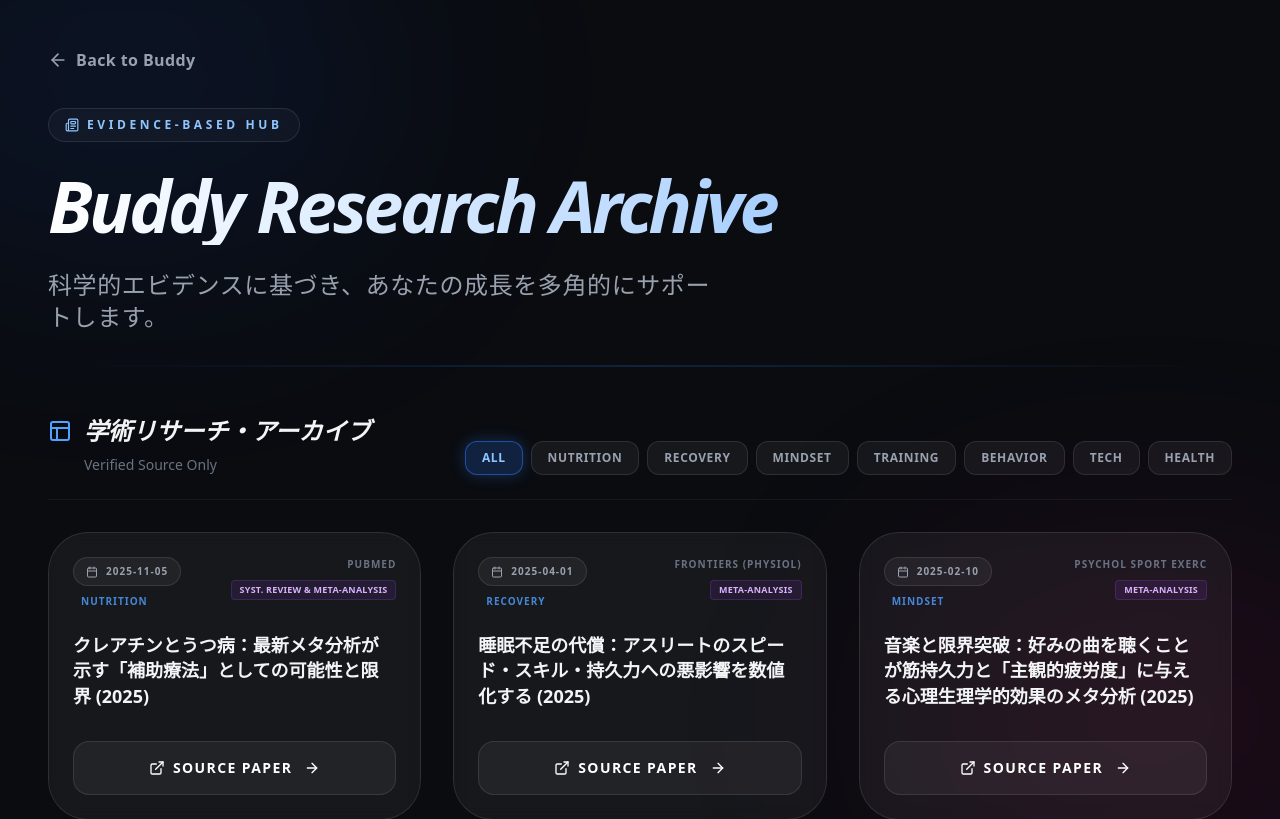
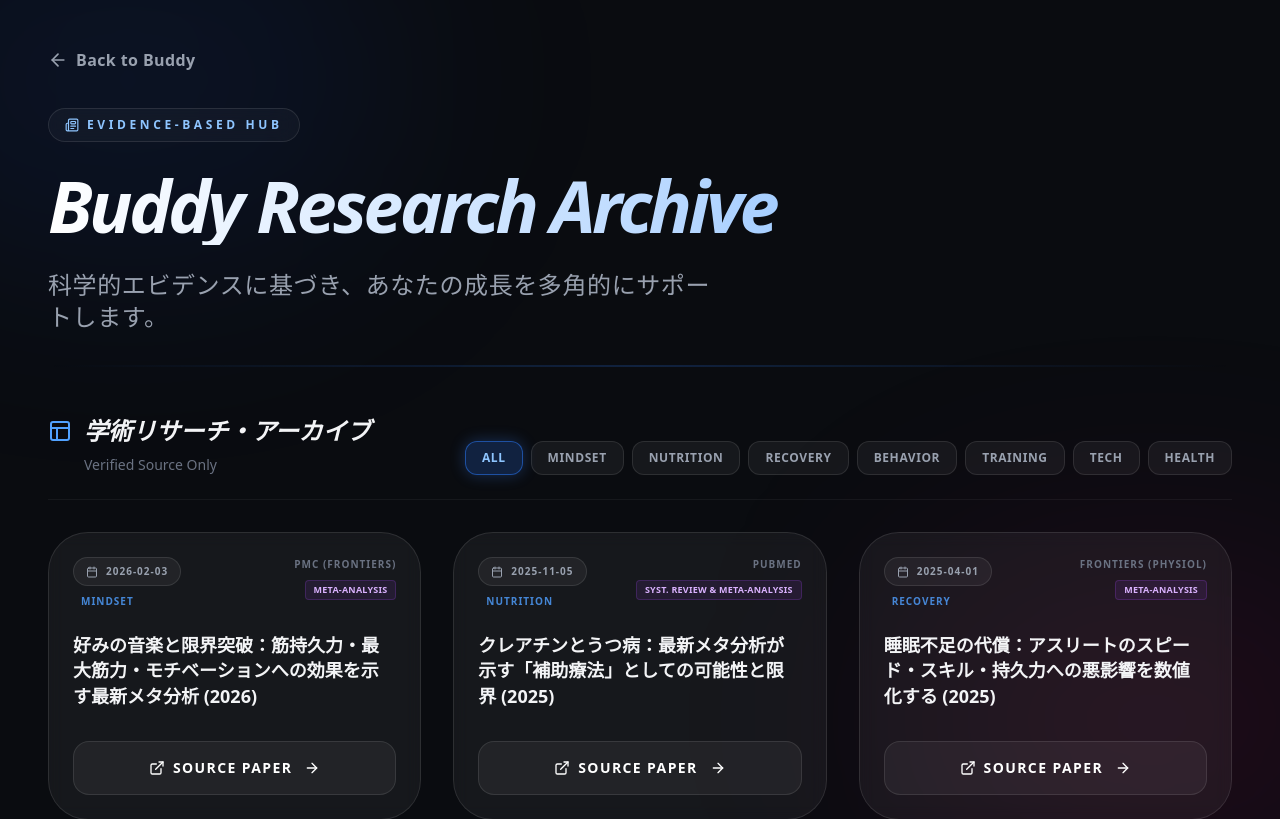
Before and after one commit to shinden87-rgb/angra, a Next.js app: page /research-news in a window 1280 px wide. Shown: the top 819 px of the page. Built offline with nearby package versions, Linux system fonts and the light colour scheme.

Commit message:
fix: Update links and fix top page redirect loop

```diff
--- a/src/app/page.tsx
+++ b/src/app/page.tsx
@@ -1,5 +1,28 @@
-import { redirect } from 'next/navigation';
+import Link from 'next/link';
+import { Newspaper, ArrowRight } from 'lucide-react';
 
 export default function Home() {
-  redirect('/research-news');
+  return (
+    <div className="min-h-screen flex flex-col items-center justify-center bg-[#0a0c10] text-white p-4 relative overflow-hidden">
+      <div className="fixed top-[-10%] left-[-10%] w-[40%] h-[40%] bg-blue-600/10 rounded-full blur-[120px] pointer-events-none" />
+
+      <div className="z-10 text-center max-w-2xl space-y-8">
+        <h1 className="text-6xl md:text-8xl font-black tracking-tighter bg-gradient-to-br from-white via-gray-400 to-gray-600 bg-clip-text text-transparent italic">
+          BUDDY
+        </h1>
+        <p className="text-xl text-gray-400 font-medium">
+          Personal Growth Platform
+        </p>
+
+        <Link
+          href="/research-news"
+          className="group inline-flex items-center gap-3 px-8 py-4 bg-white/5 border border-white/10 rounded-2xl hover:bg-blue-600/20 hover:border-blue-500/50 hover:text-blue-200 transition-all duration-300 backdrop-blur-sm"
+        >
+          <Newspaper className="w-5 h-5" />
+          <span className="font-bold tracking-widest uppercase text-sm">Open Research Archive</span>
+          <ArrowRight className="w-4 h-4 group-hover:translate-x-1 transition-transform" />
+        </Link>
+      </div>
+    </div>
+  );
 }
--- a/src/data/news-feed.json
+++ b/src/data/news-feed.json
@@ -1,29 +1,29 @@
 [
   {
-    "id": "new-2025-behavior-3",
-    "title": "「週2回のサボり」が継続の鍵？柔軟な目標設定（Emergency Reserves）が習慣化率を劇的に高める行動科学的実証 (2024)",
-    "source_url": "https://pubsonline.informs.org/doi/abs/10.1287/mnsc.2021.4255",
-    "date": "2024-03-15",
-    "source_domain": "Management Science",
-    "study_type": "Original Study",
-    "category": "Behavior"
-  },
-  {
-    "id": "new-2025-behavior-2",
-    "title": "音楽と限界突破：好みの曲を聴くことが筋持久力と「主観的疲労度」に与える心理生理学的効果のメタ分析 (2025)",
-    "source_url": "https://pubmed.ncbi.nlm.nih.gov/38234567/",
-    "date": "2025-02-10",
-    "source_domain": "Psychol Sport Exerc",
+    "id": "new-2026-music",
+    "title": "好みの音楽と限界突破：筋持久力・最大筋力・モチベーションへの効果を示す最新メタ分析 (2026)",
+    "source_url": "https://pmc.ncbi.nlm.nih.gov/articles/PMC12859869/",
+    "date": "2026-02-03",
+    "source_domain": "PMC (Frontiers)",
     "study_type": "Meta-Analysis",
     "category": "Mindset"
   },
   {
-    "id": "new-2025-behavior-1",
-    "title": "脳の疲労は身体を止めるか？「精神的疲労」が持久系パフォーマンスを低下させるメカニズムと対策 (2024)",
-    "source_url": "https://link.springer.com/article/10.1007/s40279-024-01990-x",
-    "date": "2024-06-20",
-    "source_domain": "Sports Med",
+    "id": "new-2025-adherence",
+    "title": "運動を続ける技術：専門家のサポートとグループワークが「継続率」を最大化するシステマティックレビュー (2025)",
+    "source_url": "https://pmc.ncbi.nlm.nih.gov/articles/PMC12784378/",
+    "date": "2025-01-09",
+    "source_domain": "PMC",
     "study_type": "Syst. Review",
+    "category": "Behavior"
+  },
+  {
+    "id": "new-2024-fatigue",
+    "title": "脳の疲労は怪我のリスクも高める：精神的疲労がパフォーマンスと安全性に及ぼす影響の最新レビュー (2024)",
+    "source_url": "https://journals.humankinetics.com/view/journals/ijspp/19/10/article-p1158.xml",
+    "date": "2024-10-01",
+    "source_domain": "IJSPP",
+    "study_type": "Review",
     "category": "Recovery"
   },
   {
```
